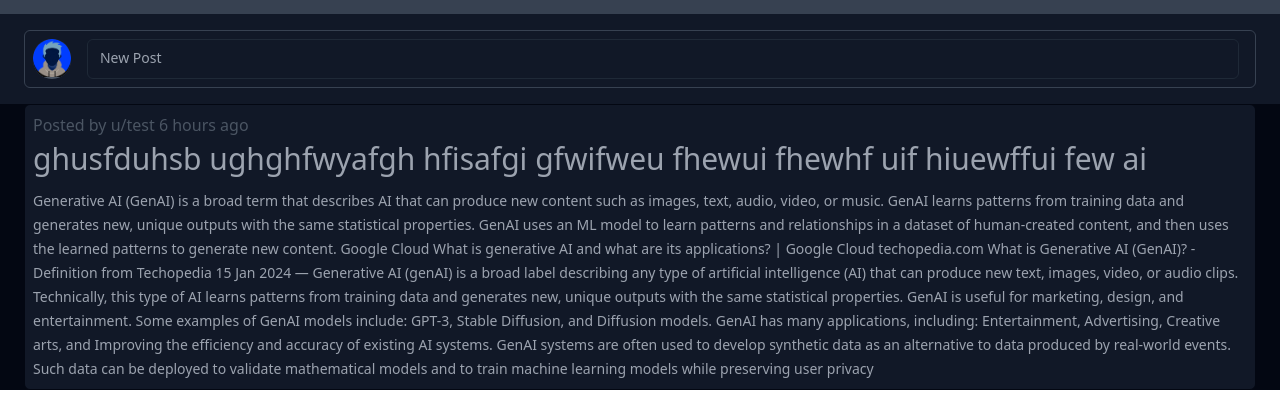
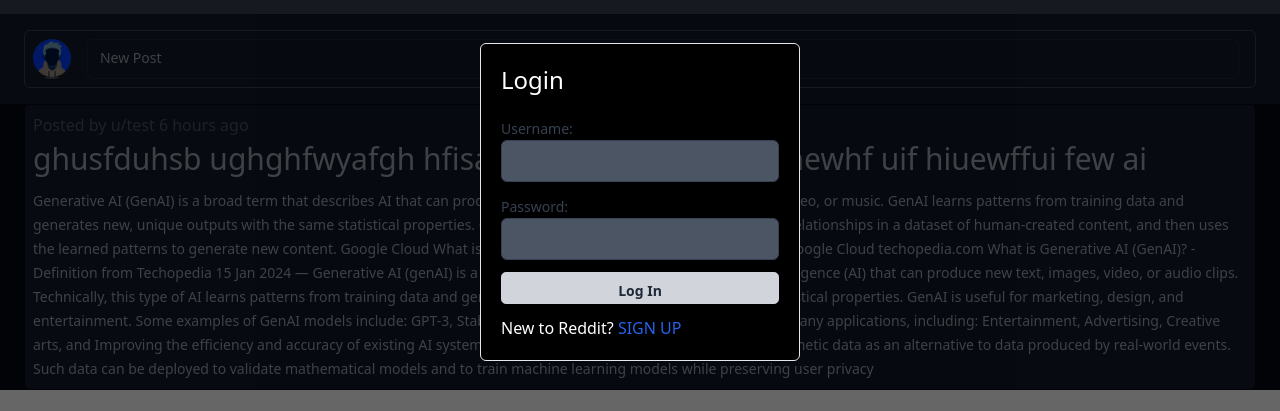
Before and after one commit to TEJASW144/Sherlocks-eye, a React (Create React App) app in the folder client/: page / in a window 1280 px wide. Shown: the part 198-609 px from the top of the page. Built offline with nearby package versions, Linux system fonts and the light colour scheme.

Commit message:
Added Login/Signup page

```diff
--- a/client/src/App.js
+++ b/client/src/App.js
@@ -2,11 +2,13 @@ import './App.css';
 import Headermint from './Headermint';
 import BoardHeader from './BoardHeader';
 import PostForm from './PostForm';
+import AuthModal from './AuthModal';
 
 function App() {
   return (
     <>
       <Headermint />
+      <AuthModal />
       <BoardHeader />
       <PostForm />
       <div className='px-6 bg-gray-950 text-gray-400'>
--- /dev/null
+++ b/client/src/AuthModal.js
@@ -0,0 +1,62 @@
+import Button from './Button';
+import Input from './Input';
+import { useState } from 'react';
+
+
+function AuthModal(){
+    const [modalType,setModalType] = useState('login');
+    const [email,setEmail] = useState('');
+  const [username,setUsername] = useState('');
+  const [password,setPassword] = useState('');
+    return(
+        <div className="w-screen h-screen fixed top-0 left-0 z-30 flex" style={{backgroundColor:'rgba(0,0,0,.6)'}}>
+            <div className="border border-gray-200  w-3/4 sm:w-1/2 lg:w-1/4 bg-black p-5 text-reddit_text self-center mx-auto rounded-md">
+                {/* <h1 className='text-white text-2xl mb-3'>Login</h1> */}
+                {modalType === 'login' && (
+            <h1 className="text-white text-2xl mb-5">Login</h1>
+          )}
+          {modalType === 'register' && (
+            <h1 className="text-white text-2xl mb-5">Sign Up</h1>
+          )}
+          {modalType === 'register' && (
+            <label>
+            <span className="text-gray-400 text-sm">E-mail:</span>
+            <Input type="email" className="mb-3 w-full" value={email} onChange={e => setEmail(e.target.value)} />
+          </label>
+          )}
+                <label>
+                    <span className="text-gray-700 text-sm">Username:</span>
+                <Input type="text" className="mb-3 w-full " value={username} onChange={e => setUsername(e.target.value)}/>
+                </label>
+                <label>
+                    <span className="text-gray-700 text-sm">Password:</span>
+                <Input type="password" className="mb-3 w-full " value={password} onChange={e => setPassword(e.target.value)}/>
+                </label>
+
+                {modalType === 'login' && (
+            <Button className="w-full py-2 mb-3" style={{borderRadius:'.3rem'}} >
+              Log In
+            </Button>
+          )}
+          {modalType === 'register' && (
+            <Button className="w-full py-2 mb-3" style={{borderRadius:'.3rem'}} >
+              Sign Up
+            </Button>
+          )}
+                {modalType === 'login' && (
+            <div className='text-white'>
+              New to Reddit? <button className="text-blue-600" onClick={() => setModalType('register')}>SIGN UP</button>
+            </div>
+          )}
+          {modalType === 'register' && (
+            <div className='text-white'>
+              Already have an account? <button className="text-blue-600" onClick={() => setModalType('login')}>LOG IN</button>
+            </div>
+          )}
+            </div>
+        </div>
+
+    );
+}
+
+export default AuthModal;
--- a/client/src/Headermint.js
+++ b/client/src/Headermint.js
@@ -6,7 +6,6 @@ import { useState } from 'react';
 
 function Headermint(){
   const [userDropdownVisibilityClass,setUserDropdownVisibilityClass] = useState(' hidden');
-  // const userDropdownVisibilityClass='hidden';
   function toggleUserDropdown() {
     if (userDropdownVisibilityClass === ' hidden') {
       setUserDropdownVisibilityClass(' block');
@@ -34,7 +33,7 @@ function Headermint(){
         <button className='px-2 py-1'>
           <PlusIcon className='text-gray-400 h-6 w-6 m-1 mx-2'/>
         </button> */}
-        <div className='mx-2'>
+        <div className='mx-2 hidden sm:block'>
         <Button outline className='mr-1'>Log In</Button>
         <Button className=''>Sign Up</Button>
         </div>
--- /dev/null
+++ b/client/src/Input.js
@@ -0,0 +1,7 @@
+function Input (props) {
+    return (
+      <input {...props} className={"bg-gray-600 text-gray-300 p-2 border border-gray-700 rounded-md block "+props.className} />
+    );
+  }
+
+  export default Input;
```
